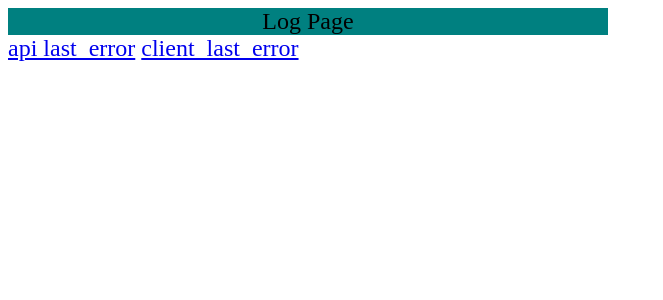
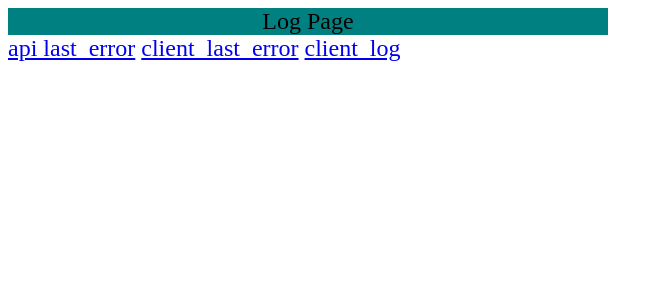
Before and after one commit to inttex/rpi_jukebox, a Flask app: page /log in a window 1280 px wide. Shown: the top 300 px of the page, without its empty margins (0-663 px from the left). Run offline with Flask 2, Linux system fonts and the light colour scheme; parts of the project's set-up code (start-up, migrations or seed data) failed here and were passed over.

Commit message:
link to entry point

```diff
--- a/rpi_jukebox/api/templates/log.html
+++ b/rpi_jukebox/api/templates/log.html
@@ -8,7 +8,8 @@
 {% block body %}
 <div>
 	<a href='/log/api'>api last_error</a>
-	<a href='/log/client'>client_last_error</a>
+	<a href='/log/client_error'>client_last_error</a>
+	<a href='/log/client_log'>client_log</a>
 </div>
 {% endblock %}
 {% block footer %}
```
